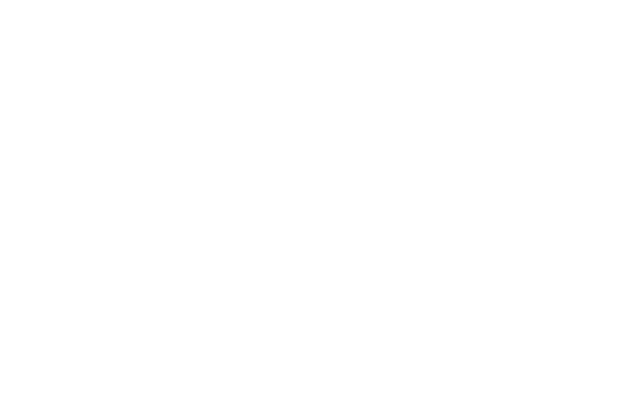
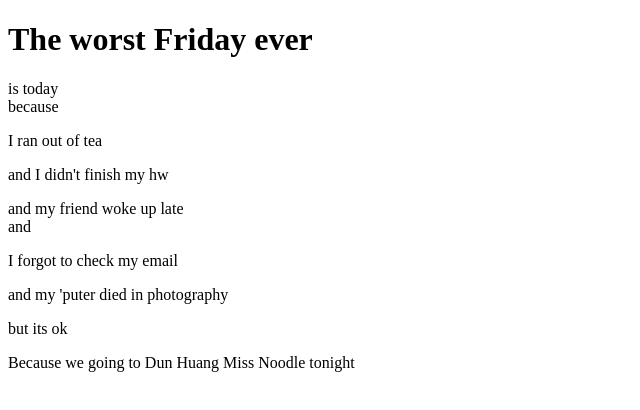
Before and after one commit to helol202/1-1-HTML-Basics, a plain HTML site: page index.html in a window 1280 px wide. Shown: the whole page, without its empty margins (0-640 px from the left). Drawn offline with Linux system fonts and the light colour scheme.

Commit message:
wrote poem

```diff
--- a/index.html
+++ b/index.html
@@ -3,11 +3,20 @@
 
 <head>
   <meta charset="utf-8">
-  <title>Unit 1 HTML Basics</title>
+  <title>The worst Friday ever</title>
 </head>
+<h1>The worst Friday ever</h1>
 <body>
-
-
+<p>is today<br>
+because
+<p>I ran out of tea</p>
+<p>and I didn't finish my hw</p>
+<p>and my friend woke up late<br>
+and
+<p>I forgot to check my email</p>
+<p>and my 'puter died in photography</p>
+<p>but its ok</p>
+<p>Because we going to Dun Huang Miss Noodle tonight</p>
 
 </body>
 </html>
```
